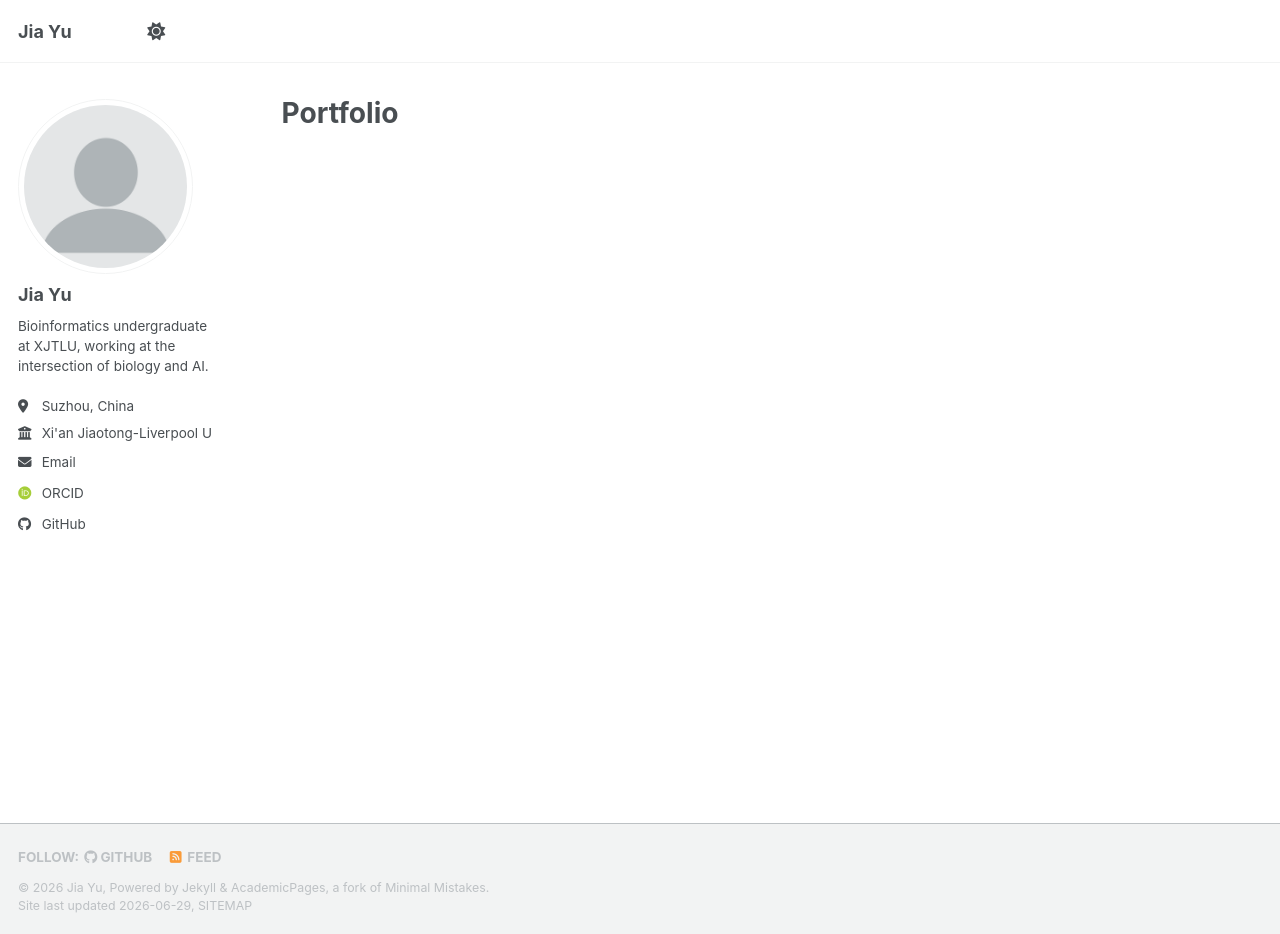
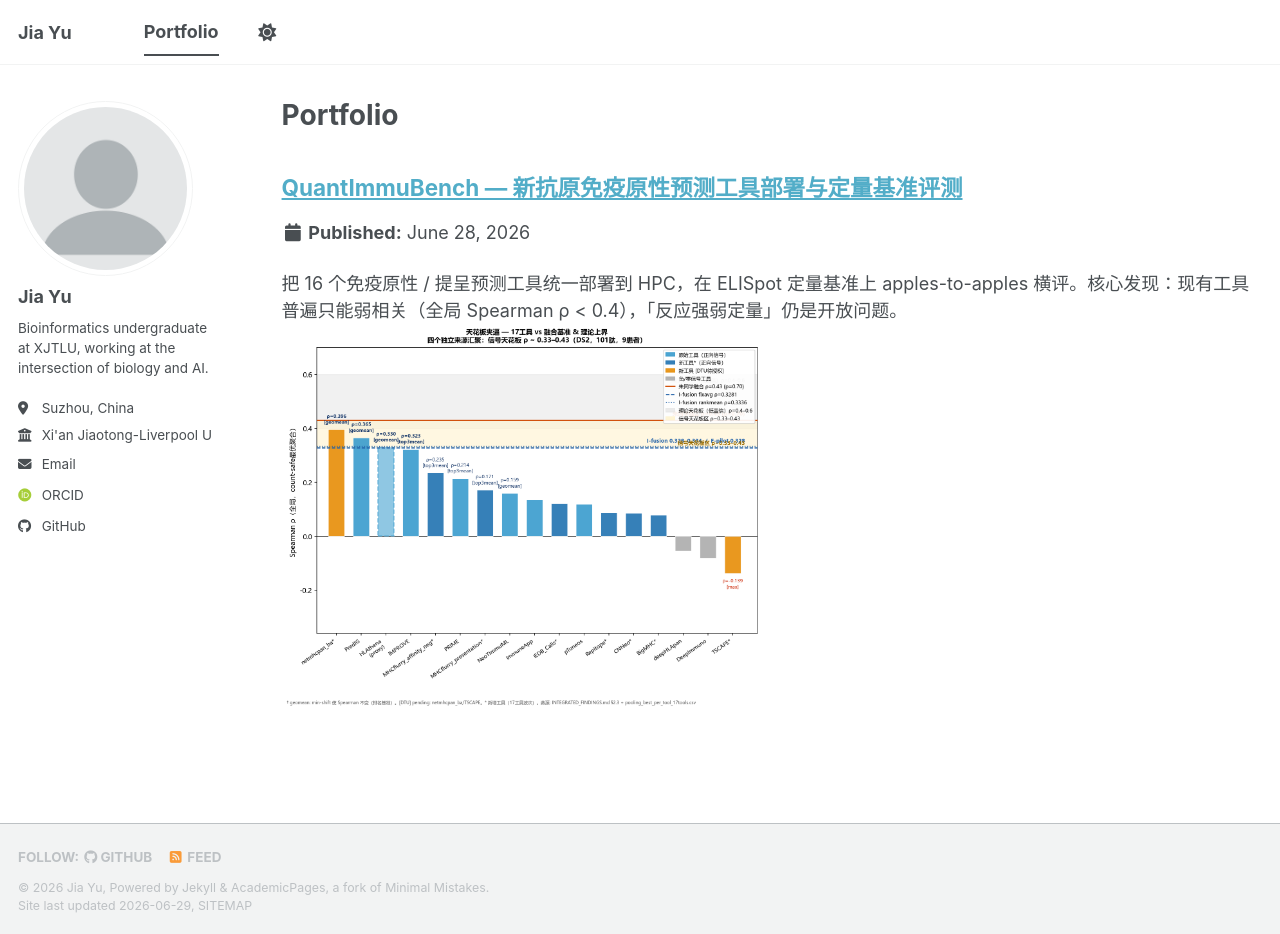
Before and after one commit to legacccY/legacccY.github.io, a Jekyll site: the page built from _pages/portfolio.html, in a window 1280 px wide and 934 px high. Built offline with Jekyll 4.4.1, drawn with Linux system fonts in a browser that asks for light colours; some web fonts are replaced; a script bundle is joined from its source files by our own code; library files that are not in the unit come from our copies.

Commit message:
Add QuantImmuBench portfolio entry + enable Portfolio nav
新抗原免疫原性预测工具部署与定量基准评测：16 工具 ELISpot 横评，
per-patient 主指标 + 全局对照 + 天花板结论，含图与（私有）代码链接。

Co-Authored-By: Claude Opus 4.8 <noreply@anthropic.com>

```diff
--- a/_data/navigation.yml
+++ b/_data/navigation.yml
@@ -11,3 +11,5 @@
 #     url: /cv/
 
 main:
+  - title: "Portfolio"
+    url: /portfolio/
--- /dev/null
+++ b/_portfolio/quantimmu-bench.md
@@ -0,0 +1,35 @@
+---
+title: "QuantImmuBench — 新抗原免疫原性预测工具部署与定量基准评测"
+excerpt: "把 16 个免疫原性 / 提呈预测工具统一部署到 HPC，在 ELISpot 定量基准上 apples-to-apples 横评。核心发现：现有工具普遍只能弱相关（全局 Spearman ρ < 0.4），「反应强弱定量」仍是开放问题。<br/><img src='/images/quantimmu-ceiling.png' width='480'>"
+collection: portfolio
+date: 2026-06-28
+header:
+  teaser: quantimmu-ceiling.png
+---
+
+癌症个性化新抗原疫苗研究中的一个工程化基准评测台。最终目标是超越当前「免疫原性有 / 无」的二分类，去估计 T 细胞反应的**强弱程度（magnitude）**。作为第一步，本项目把一批现有免疫原性 / 提呈预测工具统一部署到 HPC 环境，在共享的 ELISpot 定量基准上跑通，并给出带统计不确定性的横向对比。
+
+## 做了什么
+
+- **部署 16 个已授权工具**进 ELISpot 基准做 apples-to-apples 横评（DeepImmuno、PredIG、pTuneos、IMPROVE、NeoTImmuML、PRIME、ImmuneApp、deepHLApan、BigMHC、CNNeo、IEDB Calis、MHCflurry、Repitope、TSCAPE，外加 HLAthena 作 presentation proxy 单列）。
+- 每个工具收集四类交付信息：输入模板 / 运行参数 / 输出格式与含义 / 工具简介与边界。
+- 三套统计口径互为印证：**per-patient Fisher-Z 加权 Spearman**（主指标，计入患者间差异）、全局 max-聚合 Spearman（对照）、AUC（SFC > 0）。所有数字带 bootstrap 置信区间。
+
+## 关键结论
+
+评测集为 ELISpot 基准 DS2（Braun 2025 *Nature*，肾癌 ccRCC，101 条肽 / 9 位患者）。
+
+- **唯二统计显著的工具是 PRIME（per-patient ρ = +0.279，95% CI [0.050, 0.481]）与 IMPROVE（ρ = +0.250，CI [0.021, 0.455]）** —— 仅这两个的置信区间整体排除 0。
+- 全局口径下，**IMPROVE（ρ = 0.252，p = 0.011）与 PredIG（ρ = 0.201，p = 0.044）** 达显著；IMPROVE 是唯一在两套口径下都显著的工具。
+- **天花板：所有工具的全局 Spearman 都 ρ < 0.4。** 现有工具对反应强弱的排序能力普遍很弱 —— 「定量（magnitude）预测」仍是一个开放问题，这正是后续方法创新（QuantImmune）的立项空间。
+
+<img src="/images/quantimmu-perpatient.png" width="600" alt="17 条目 per-patient Fisher-Z Spearman + 95% CI">
+
+## 工程要点
+
+诚实分级、不夸大：NeoTImmuML 为自训复刻版（官方不发权重，标★非官方）、pTuneos 仅跑 Pre&RecNeo 子模型、IMPROVE 为 Expression 特征降级、HLAthena 仅作提呈代理（AUC ≈ 0.51 近随机，印证提呈 ≠ 免疫原性）。
+
+## 代码
+
+代码与逐工具文档：[github.com/legacccY/quantimmu-bench](https://github.com/legacccY/quantimmu-bench)
+（仓库当前为私有 —— 涉及 netMHCpan / TSCAPE / BigMHC 等第三方工具的许可红线，开放需先取得相应书面同意；可应需提供。）
```
Also changed, not shown: images/quantimmu-ceiling.png (added), images/quantimmu-perpatient.png (added).
